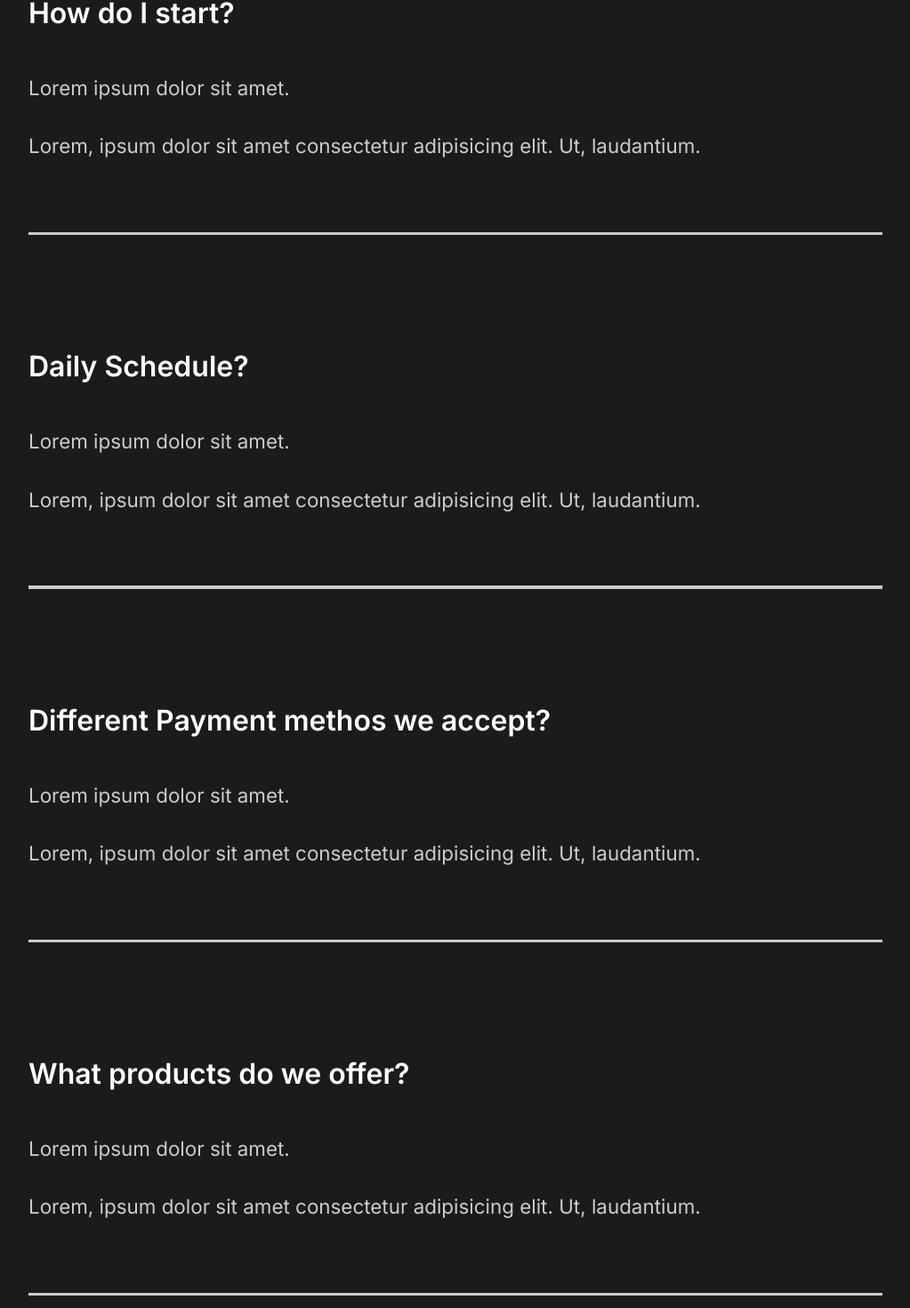
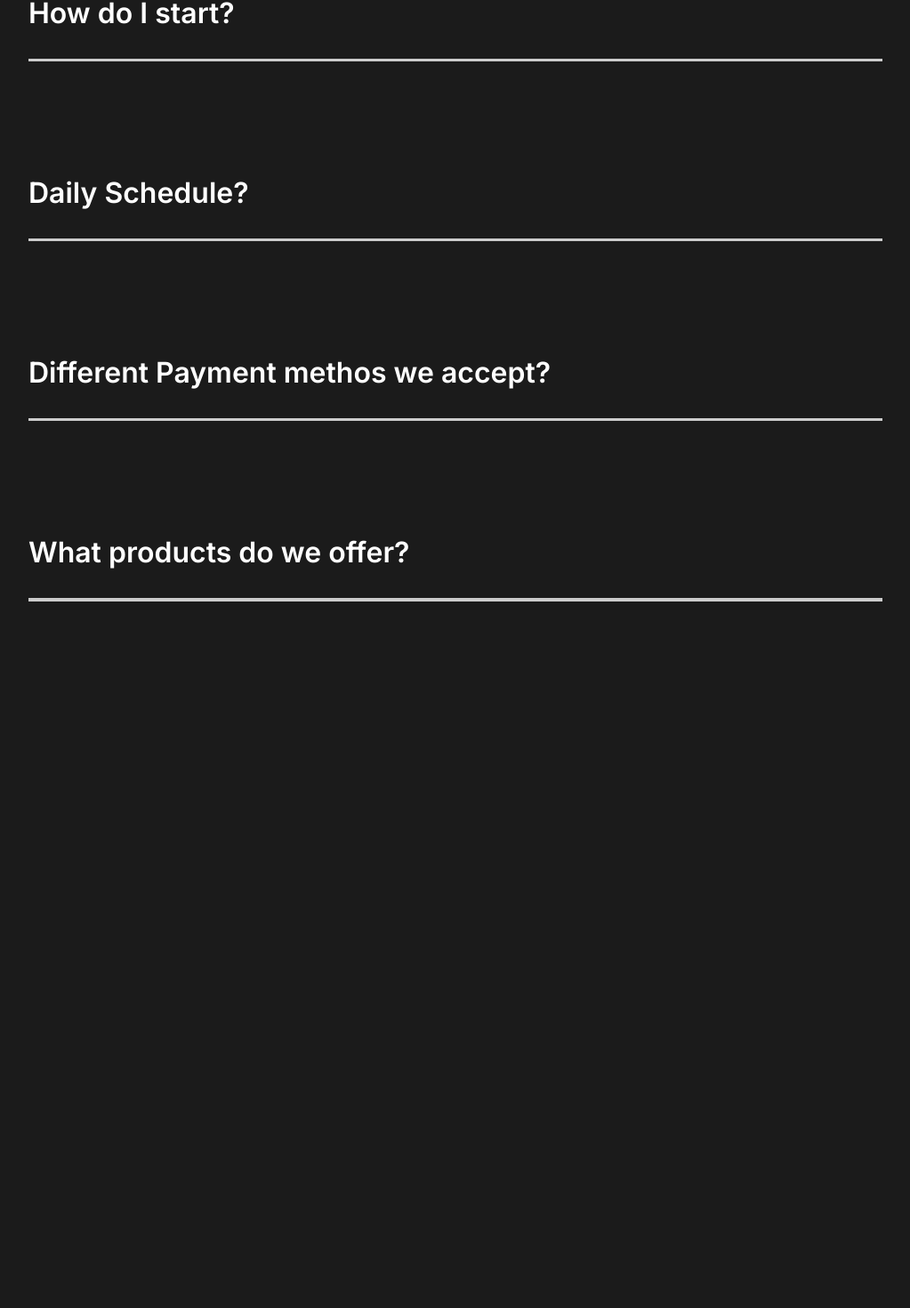
Before and after one commit to imjoymhnt/React-Capture-Portfolio, a React (Create React App) app: page / in a window 1280 px wide. Shown: the part 2450-3920 px from the top of the page at 89% size, without its empty margins (128-1151 px from the left). After the commit the page ends 3286 px from the top, so only its background shows below. Built offline with nearby package versions, Linux system fonts and the light colour scheme.

Commit message:
Added toggle feature in the faq section and also created a separate reusable component for the toggle

```diff
--- a/src/components/FaqSection.js
+++ b/src/components/FaqSection.js
@@ -1,43 +1,46 @@
 import React from 'react';
 import styled from 'styled-components';
 import { About } from '../styles';
+import Toggle from './Toggle';
+import { AnimateSharedLayout } from 'framer-motion';
 
 const FaqSection = () => {
     return (
         <Faq>
             <h2>Any Questions <span>FAQ</span></h2>
-            <div className="question">
-                <h4>How do I start?</h4>
+            <AnimateSharedLayout>
+            <Toggle title='How do I start?'>
+
+                <div className="answer">
+                    <p>Lorem ipsum dolor sit amet.</p>
+                    <p>Lorem, ipsum dolor sit amet consectetur adipisicing elit. Ut, laudantium.</p>
+
+                </div>
+            </Toggle>
+            <Toggle title='Daily Schedule?'>
+
+                <div className="answer">
+                    <p>Lorem ipsum dolor sit amet.</p>
+                    <p>Lorem, ipsum dolor sit amet consectetur adipisicing elit. Ut, laudantium.</p>
+
+                </div>
+            </Toggle>
+            <Toggle title='Different Payment methos we accept?'>
+
+                <div className="answer">
+                    <p>Lorem ipsum dolor sit amet.</p>
+                    <p>Lorem, ipsum dolor sit amet consectetur adipisicing elit. Ut, laudantium.</p>
+
+                </div>
+                </Toggle>
+            <Toggle title='What products do we offer?'>
+
                 <div className="answer">
                     <p>Lorem ipsum dolor sit amet.</p>
                     <p>Lorem, ipsum dolor sit amet consectetur adipisicing elit. Ut, laudantium.</p>
                 </div>
-                <div className="faq-line"></div>
-            </div>
-            <div className="question">
-                <h4>Daily Schedule?</h4>
-                <div className="answer">
-                    <p>Lorem ipsum dolor sit amet.</p>
-                    <p>Lorem, ipsum dolor sit amet consectetur adipisicing elit. Ut, laudantium.</p>
-                </div>
-                <div className="faq-line"></div>
-            </div>
-            <div className="question">
-                <h4>Different Payment methos we accept?</h4>
-                <div className="answer">
-                    <p>Lorem ipsum dolor sit amet.</p>
-                    <p>Lorem, ipsum dolor sit amet consectetur adipisicing elit. Ut, laudantium.</p>
-                </div>
-                <div className="faq-line"></div>
-            </div>
-            <div className="question">
-                <h4>What products do we offer?</h4>
-                <div className="answer">
-                    <p>Lorem ipsum dolor sit amet.</p>
-                    <p>Lorem, ipsum dolor sit amet consectetur adipisicing elit. Ut, laudantium.</p>
-                </div>
-                <div className="faq-line"></div>
-            </div>
+                </Toggle>
+                </AnimateSharedLayout>
         </Faq>
     )
 }
--- /dev/null
+++ b/src/components/Toggle.js
@@ -0,0 +1,16 @@
+import React, { useState } from 'react';
+import { motion } from 'framer-motion';
+
+const Toggle = ({children, title}) => {
+    console.log(children);
+    const [toggle, setToggle] = useState(false)
+    return (
+        <motion.div layout className="question" onClick={() => setToggle(!toggle)}>
+            <motion.h4 layout>{ title }</motion.h4>
+            {toggle ? children : ''}
+            <div className="faq-line"></div>
+        </motion.div>
+    )
+}
+
+export default Toggle;
```
Also changed, not shown: 1 other file (tests, documents, lock files or other folders).
